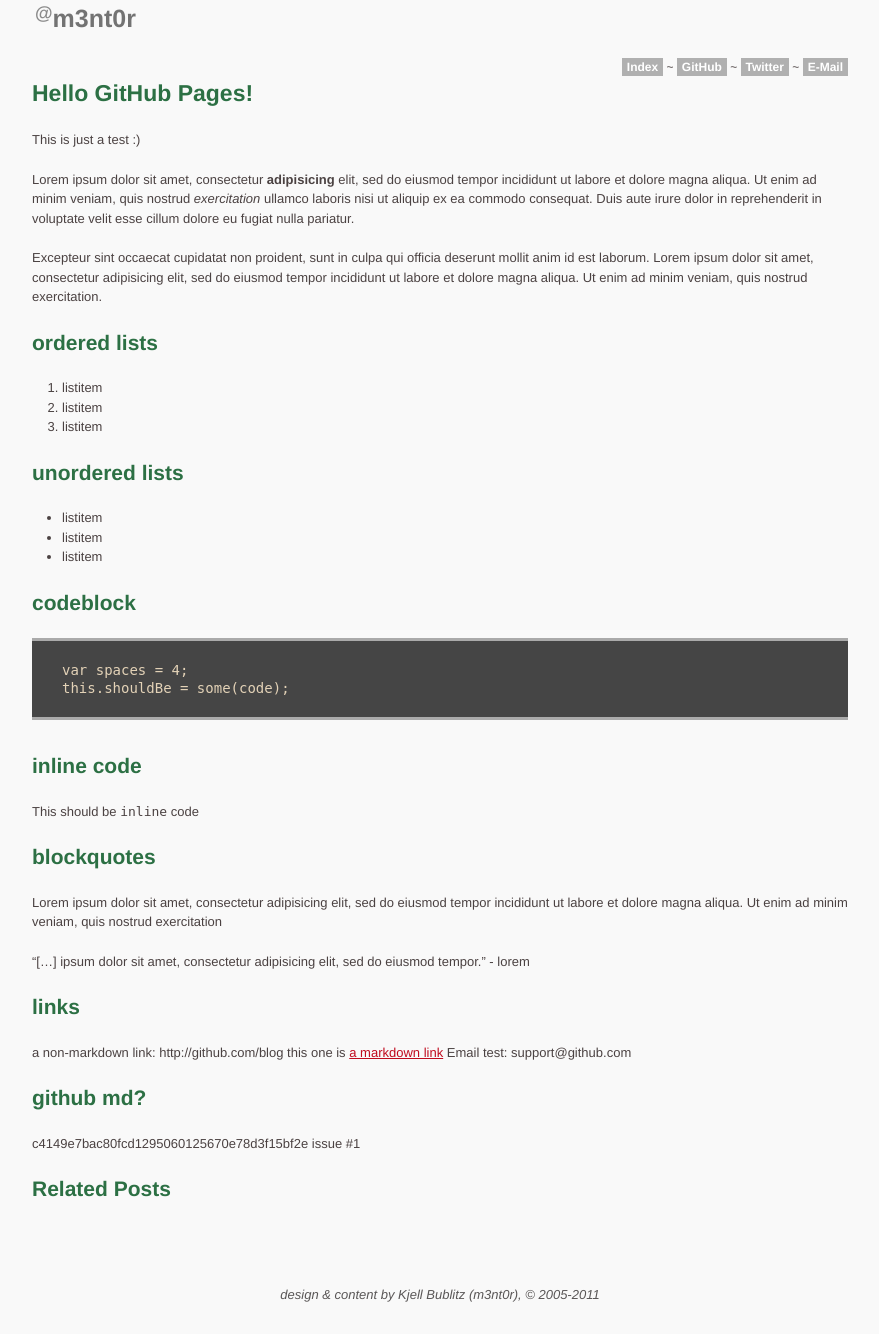
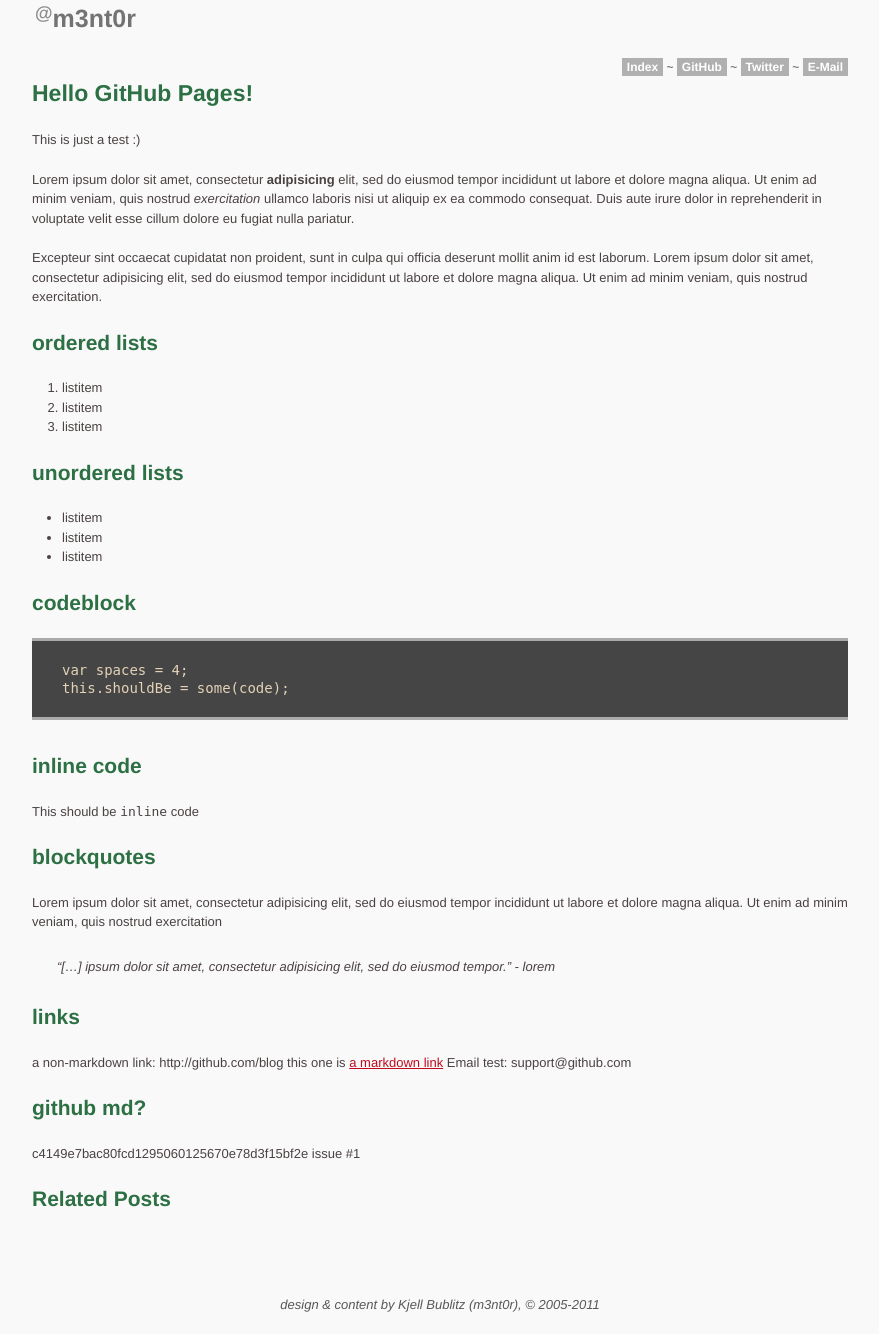
Before and after one commit to m3nt0r/m3nt0r.github.com, a Jekyll site: the page built from _posts/2011-07-01-hello-gh-pages.md, in a window 1280 px wide. Shown: the whole page, without its empty margins (200-1079 px from the left). Built offline with Jekyll 4.4.1, drawn with Linux system fonts in a browser that asks for light colours; Markdown is read by kramdown in place of the engine named in the settings.

Commit message:
blockquotes

```diff
--- a/css/style.css
+++ b/css/style.css
@@ -66,3 +66,9 @@ margin-bottom: 30px;
 overflow: auto;
 padding: 20px 30px;
 }
+
+blockquote {
+padding: 5px;
+margin-left: 20px;
+font-style: italic;
+}
```
